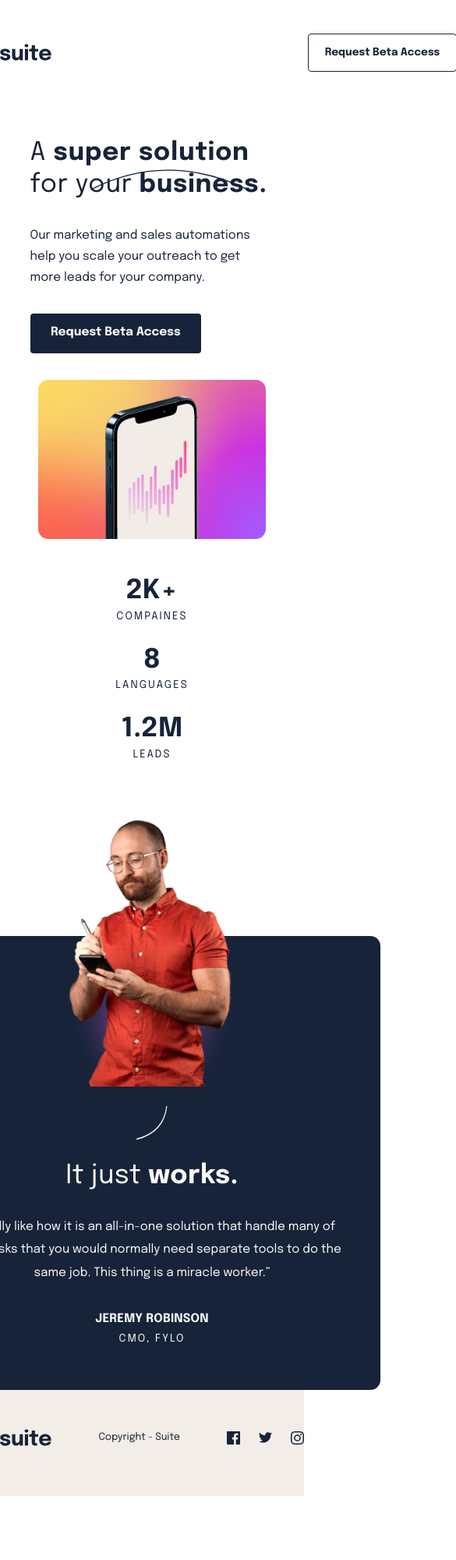
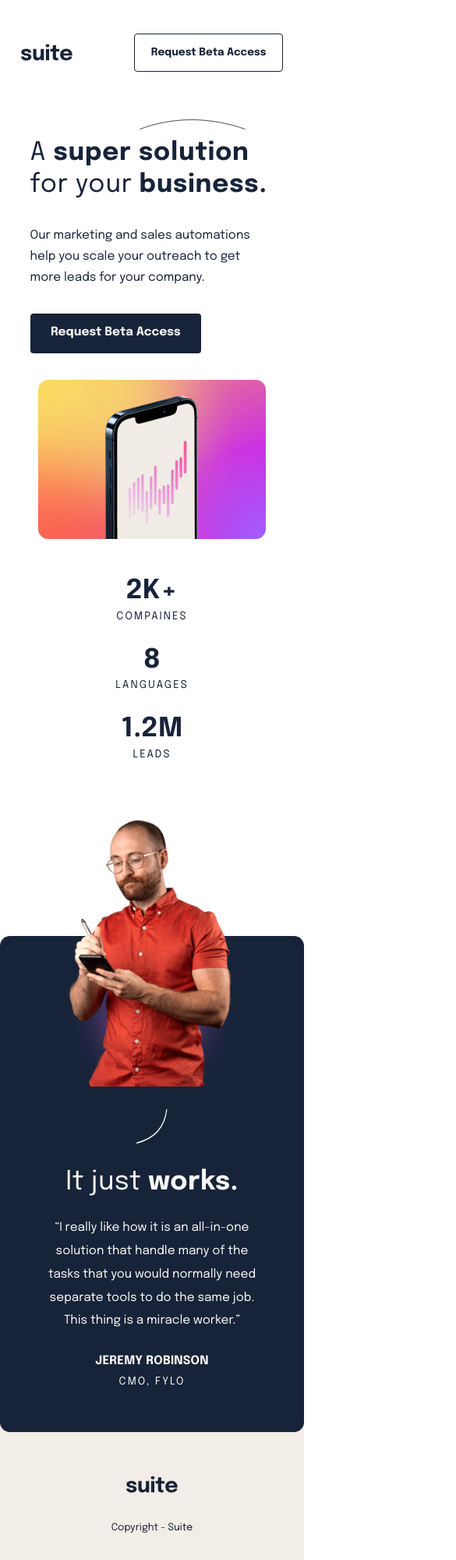
Before and after one commit to cwasi/suite-landing-page, a website: page index.html in a window 390 px wide. Shown: the top 2000 px of the page at 78% size, 585 px wide, since content can reach past the window. Before the commit the page ends 1918 px from the top, so only its background shows below. Drawn offline with Linux system fonts and the light colour scheme.

Commit message:
update media query in _card, _curved, _footer, _header, _hero

```diff
--- a/src/sass/components/_card.scss
+++ b/src/sass/components/_card.scss
@@ -17,6 +17,11 @@
     flex-direction: column;
   }
 
+  @media only screen and (max-width: 39.4em) {
+    width: 100%;
+    height: 46.75rem;
+  }
+
   &__img-box {
     width: 22.44rem;
     height: 36.85rem;
@@ -32,7 +37,6 @@
 
     @media only screen and (max-width: 70.7em) {
       margin-top: -11rem;
-      // top: -11.5rem;
       top: auto;
 
       width: 15.75rem;
@@ -59,5 +63,8 @@
       height: 17.63rem;
       text-align: center;
     }
+    @media only screen and (max-width: 39.4em) {
+      height: 21rem;
+    }
   }
 }
--- a/src/sass/components/_curved-line.scss
+++ b/src/sass/components/_curved-line.scss
@@ -8,12 +8,20 @@
   @media only screen and (max-width: 70.7em) {
     left: 36.5%;
   }
+  @media only screen and (max-width: 39.4em) {
+    top: 0;
+    left: 46%;
+  }
 
   &-box {
     width: 17.94rem;
     height: 2rem;
     @media only screen and (max-width: 70.7em) {
       width: 14.94rem;
+    }
+    @media only screen and (max-width: 39.4em) {
+      width: 10rem;
+      height: 1rem;
     }
   }
 
--- a/src/sass/layout/_footer.scss
+++ b/src/sass/layout/_footer.scss
@@ -5,6 +5,10 @@
 
   display: flex;
   align-items: end;
+
+  @media only screen and (max-width: 39.4em) {
+    height: 37rem;
+  }
 
   &-box {
     margin: 0 auto 4.5rem auto;
@@ -17,6 +21,12 @@
     @media only screen and (max-width: 70.7em) {
       width: 43.063rem;
     }
+    @media only screen and (max-width: 39.4em) {
+      width: max-content;
+      height: 9.38rem;
+
+      flex-direction: column;
+    }
   }
 
   &__social-links {
--- a/src/sass/layout/_header.scss
+++ b/src/sass/layout/_header.scss
@@ -8,4 +8,8 @@
   @media only screen and (max-width: 70.7em) {
     width: 43.063rem;
   }
+  @media only screen and (max-width: 39.4em) {
+    width: 100%;
+    padding: 0 2rem;
+  }
 }
--- a/src/sass/layout/_hero.scss
+++ b/src/sass/layout/_hero.scss
@@ -13,7 +13,9 @@
     width: 43.063rem;
     flex-direction: column;
   }
+
   @media only screen and (max-width: 39.4em) {
+    width: 100%;
     height: 61.895rem;
   }
 
```
Also changed, not shown: src/css/styles.css.
